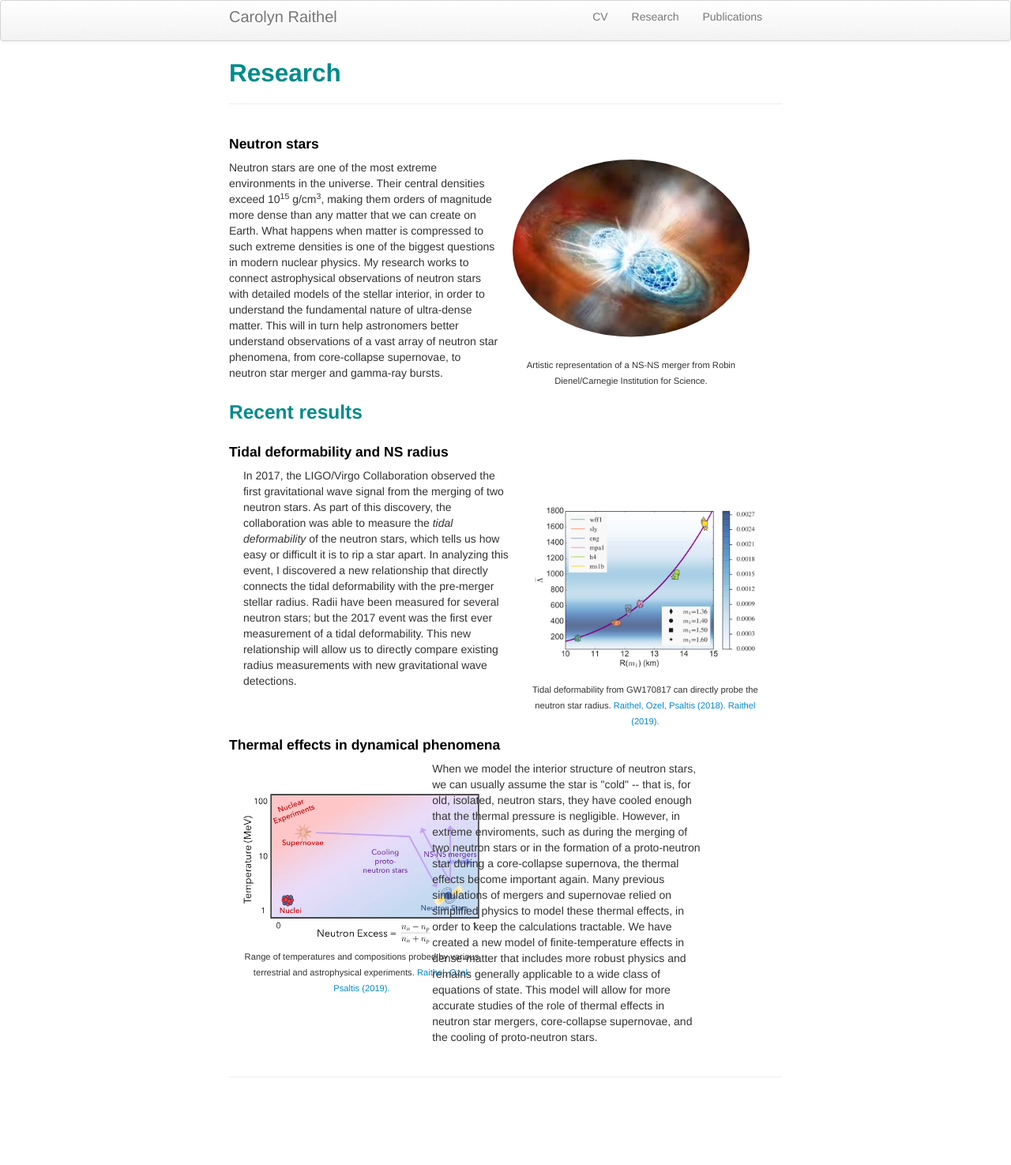
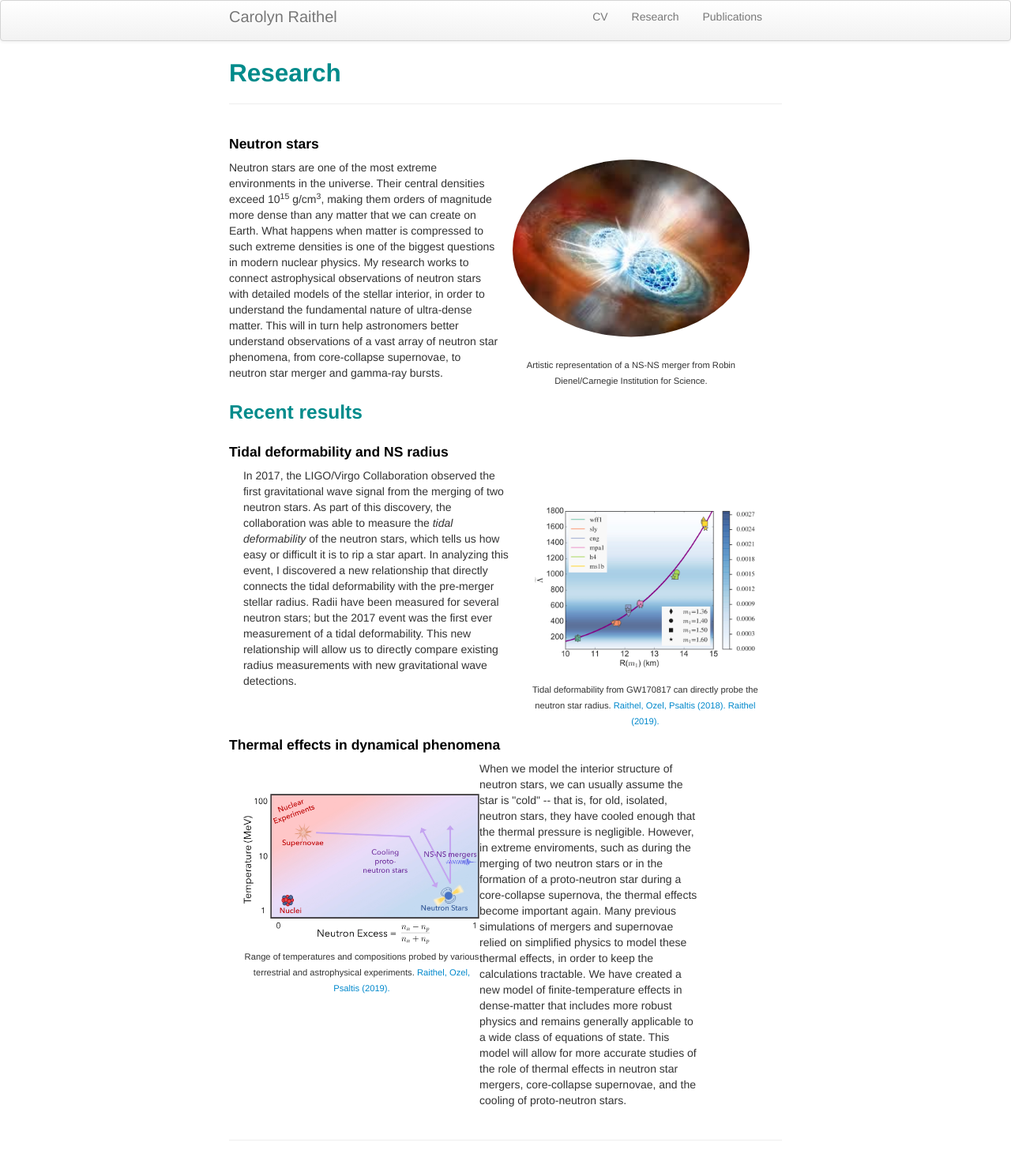
Before and after one commit to craithel/craithel.github.io, a Jekyll site: the page built from pages/research.md, in a window 1280 px wide. Shown: the whole page at 79% size. Built offline with Jekyll 4.4.1, drawn with Linux system fonts in a browser that asks for light colours; before the commit the page ends 1395 px from its top, so only the background shows below that.

Commit message:
updated figs

```diff
--- a/pages/research.md
+++ b/pages/research.md
@@ -79,19 +79,18 @@ description: My research
 
 <div class="row-fluid">
  <h4><a name="Thermal effects"></a>Thermal effects in dynamical phenomena</h4>
- <div class="span4">
+ <div class="span5">
    <br>
    <br>
    <div style="width:300px; font-size:80%; text-align:center;">
    <img src="../assets/schematic_T_Yp.jpg"
-	  style="padding-bottom:0.5em;"
-	  width="300"/>
+	  style="padding-bottom:0.5em;"/>
    Range of temperatures and compositions probed by various terrestrial and astrophysical experiments.
    <a href="https://iopscience.iop.org/article/10.3847/1538-4357/ab08ea">Raithel, Ozel, Psaltis (2019).</a>
    </div>
  </div>
 
- <div class="span6">
+ <div class="span5">
    <p style="font-family:helvetica;">
 	When we model the interior structure of neutron stars, we can usually assume the star is "cold" -- that is, for old,
 	isolated, neutron stars, they have cooled enough that the thermal pressure is negligible. However, in extreme
```
